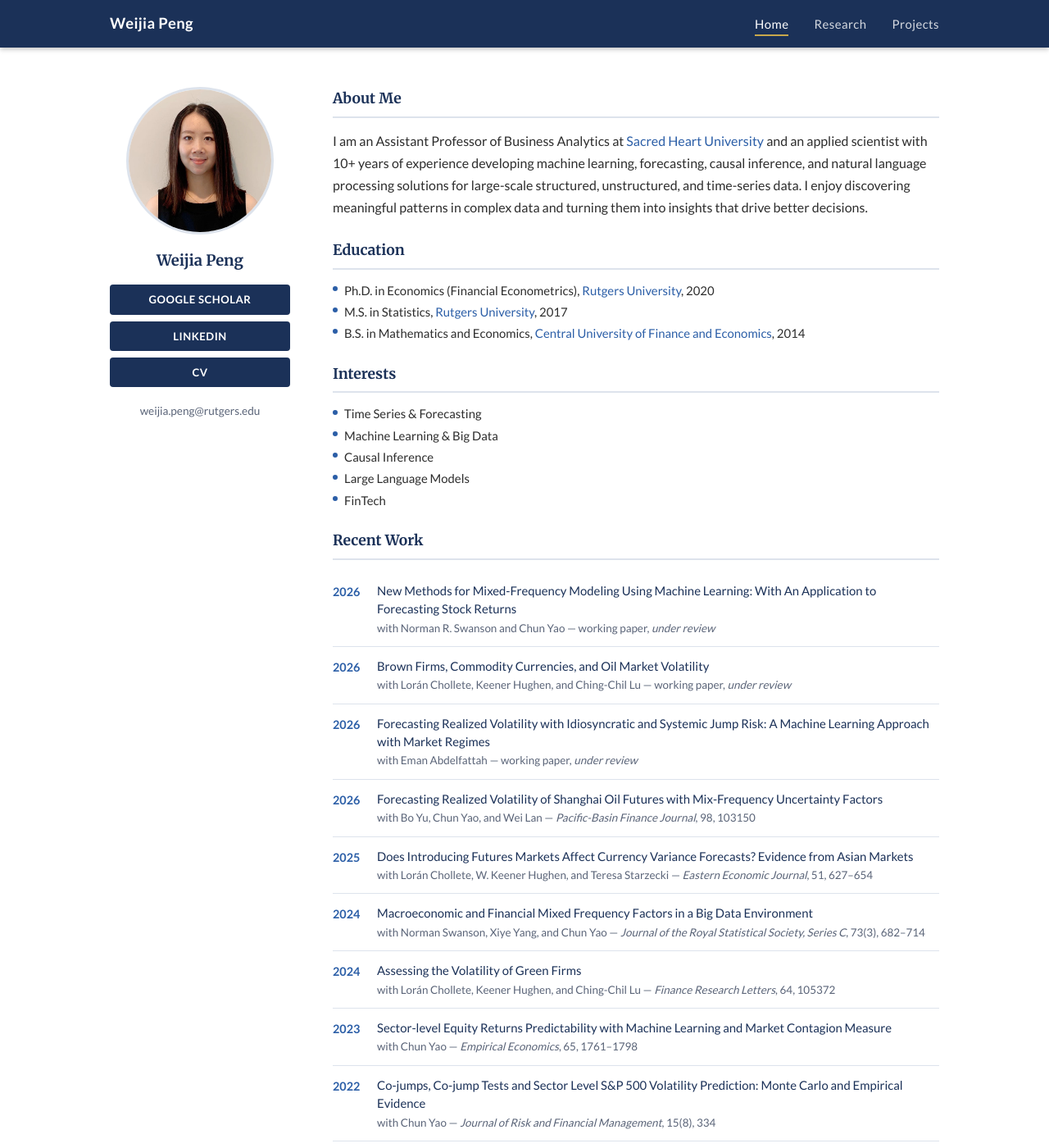
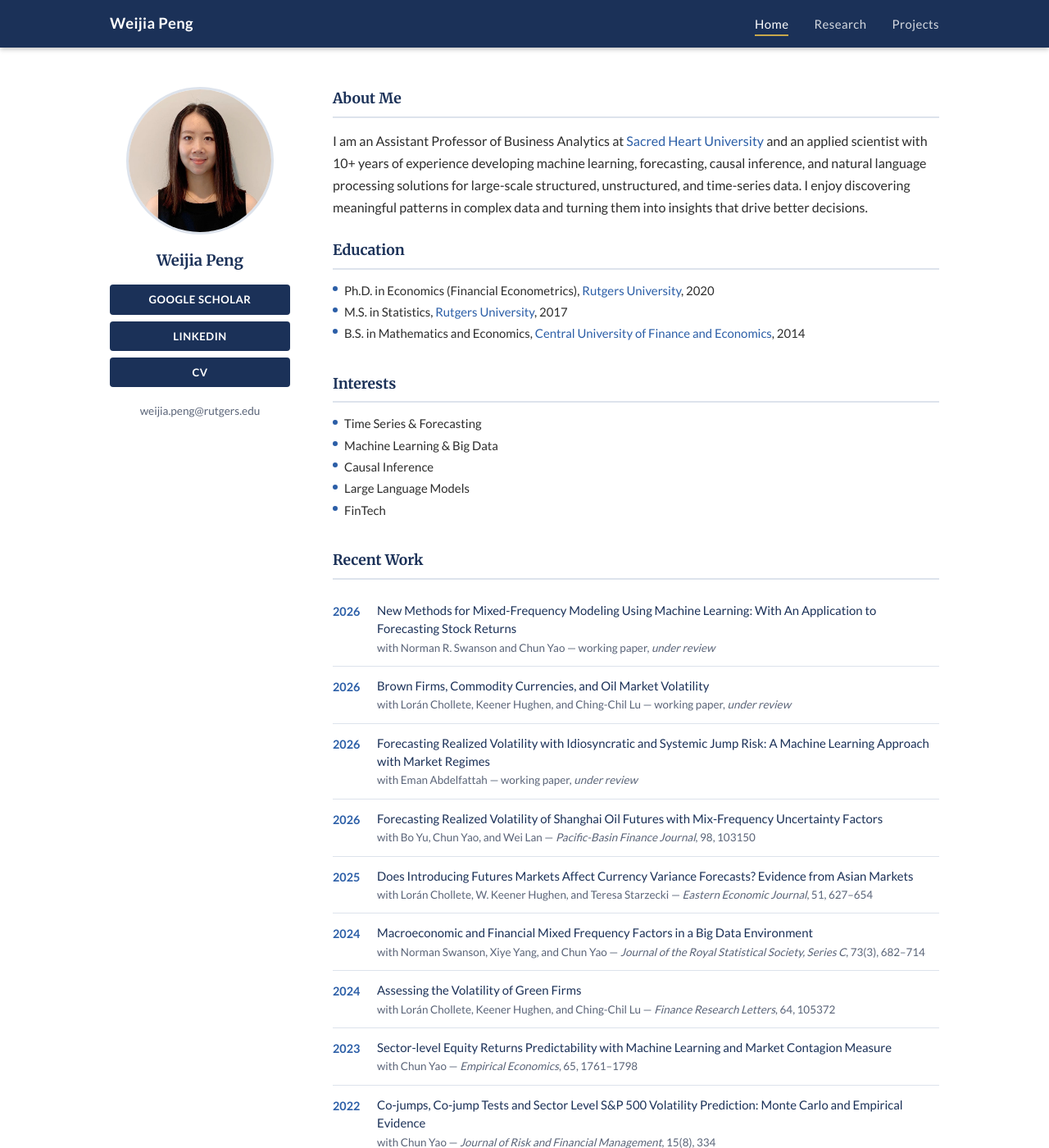
Before and after one commit to weijiap/weijiap.github.io, a Jekyll site: the page built from index.html, in a window 1280 px wide and 1400 px high. Shown: the whole window at 82% size. Built offline with Jekyll 4.4.1, drawn with Linux system fonts in a browser that asks for light colours.

Commit message:
Increase spacing above Interests and Recent Work sections
Co-Authored-By: Claude Sonnet 4.6 <noreply@anthropic.com>

```diff
--- a/assets/css/style.css
+++ b/assets/css/style.css
@@ -150,11 +150,9 @@ a:hover { text-decoration: underline; }
 
 .bio-section p { margin-bottom: 12px; }
 
-.edu-section,
-.interests-section,
-.news-section {
-  margin-top: 24px;
-}
+.edu-section { margin-top: 24px; }
+.interests-section { margin-top: 36px; }
+.news-section { margin-top: 36px; }
 
 /* Education + Interests side by side */
 .edu-interests-grid {
```
